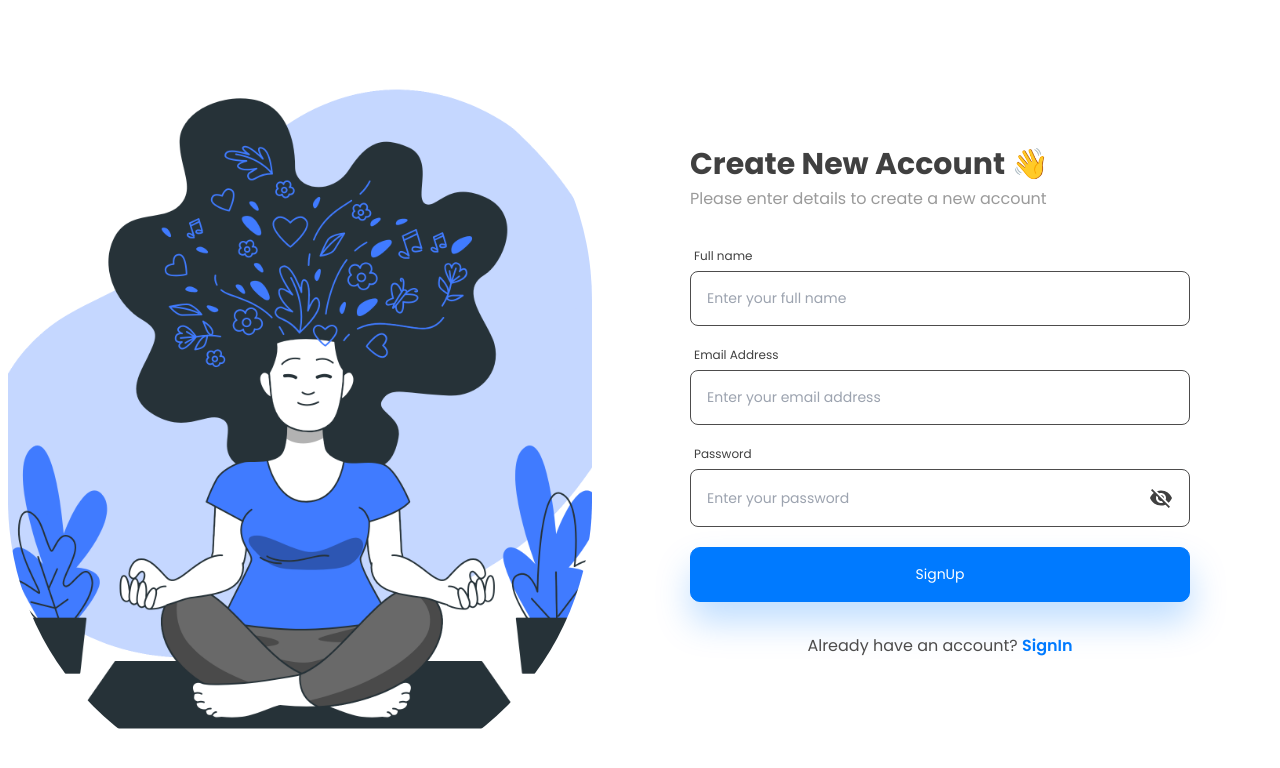
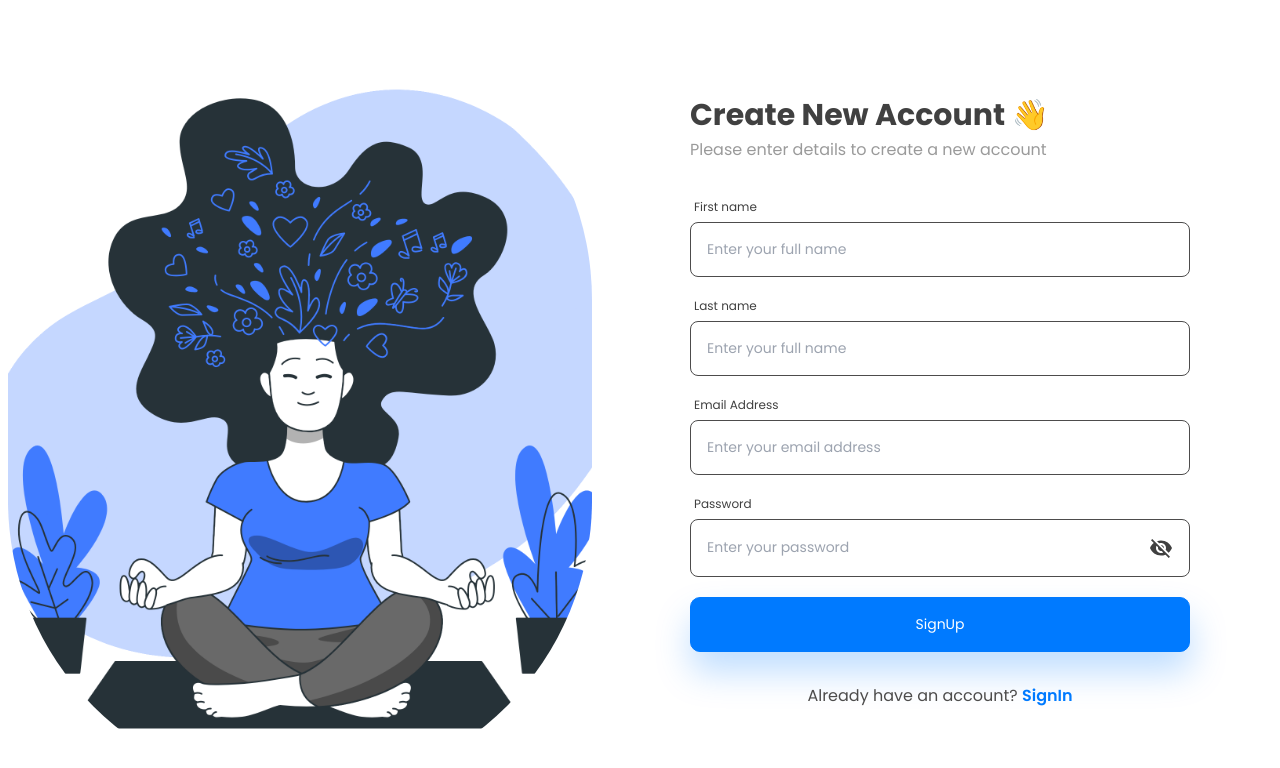
Before and after one commit to Samtes64/neurocare, a React (Create React App) app in the folder client/: page /signup in a window 1280 px wide. Shown: the top 768 px of the page. Built offline with nearby package versions, Linux system fonts and the light colour scheme.

Commit message:
updating the users database

```diff
--- a/client/src/components/Navbar.jsx
+++ b/client/src/components/Navbar.jsx
@@ -158,7 +158,7 @@ const Navbar = ({ currentUser }) => {
         </NavItems>
 
         <UserContainer>
-          <Avatar src={currentUser?.img}>{currentUser?.name[0]}</Avatar>
+          <Avatar src={currentUser?.img}>{currentUser?.firstName[0]}</Avatar>
           <TextButton onClick={() => dispatch(logout())}>Logout</TextButton>
         </UserContainer>
       </NavContainer>
--- a/client/src/components/SignUp.jsx
+++ b/client/src/components/SignUp.jsx
@@ -28,12 +28,14 @@ const SignUp = () => {
   const dispatch = useDispatch();
   const [loading, setLoading] = useState(false);
   const [buttonDisabled, setButtonDisabled] = useState(false);
-  const [name, setName] = useState("");
+  const [firstName, setfirstName] = useState("");
+  const [lastName, setlastName] = useState("");
   const [email, setEmail] = useState("");
   const [password, setPassword] = useState("");
+  const [userType, setUserType] = useState("patient")
 
   const validateInputs = () => {
-    if (!name || !email || !password) {
+    if (!firstName || !lastName || !email || !password) {
       alert("Please fill in all fields");
       return false;
     }
@@ -44,7 +46,7 @@ const SignUp = () => {
     setLoading(true);
     setButtonDisabled(true);
     if (validateInputs()) {
-      await UserSignUp({ name, email, password })
+      await UserSignUp({ firstName, lastName, email, password,userType })
         .then((res) => {
           dispatch(loginSuccess(res.data));
           alert("Account Created Success");
@@ -72,10 +74,16 @@ const SignUp = () => {
         }}
       >
         <TextInput
-          label="Full name"
+          label="First name"
           placeholder="Enter your full name"
-          value={name}
-          handelChange={(e) => setName(e.target.value)}
+          value={firstName}
+          handelChange={(e) => setfirstName(e.target.value)}
+        />
+        <TextInput
+          label="Last name"
+          placeholder="Enter your full name"
+          value={lastName}
+          handelChange={(e) => setlastName(e.target.value)}
         />
         <TextInput
           label="Email Address"
```
Also changed, not shown: 2 other files (tests, documents, lock files or other folders).
